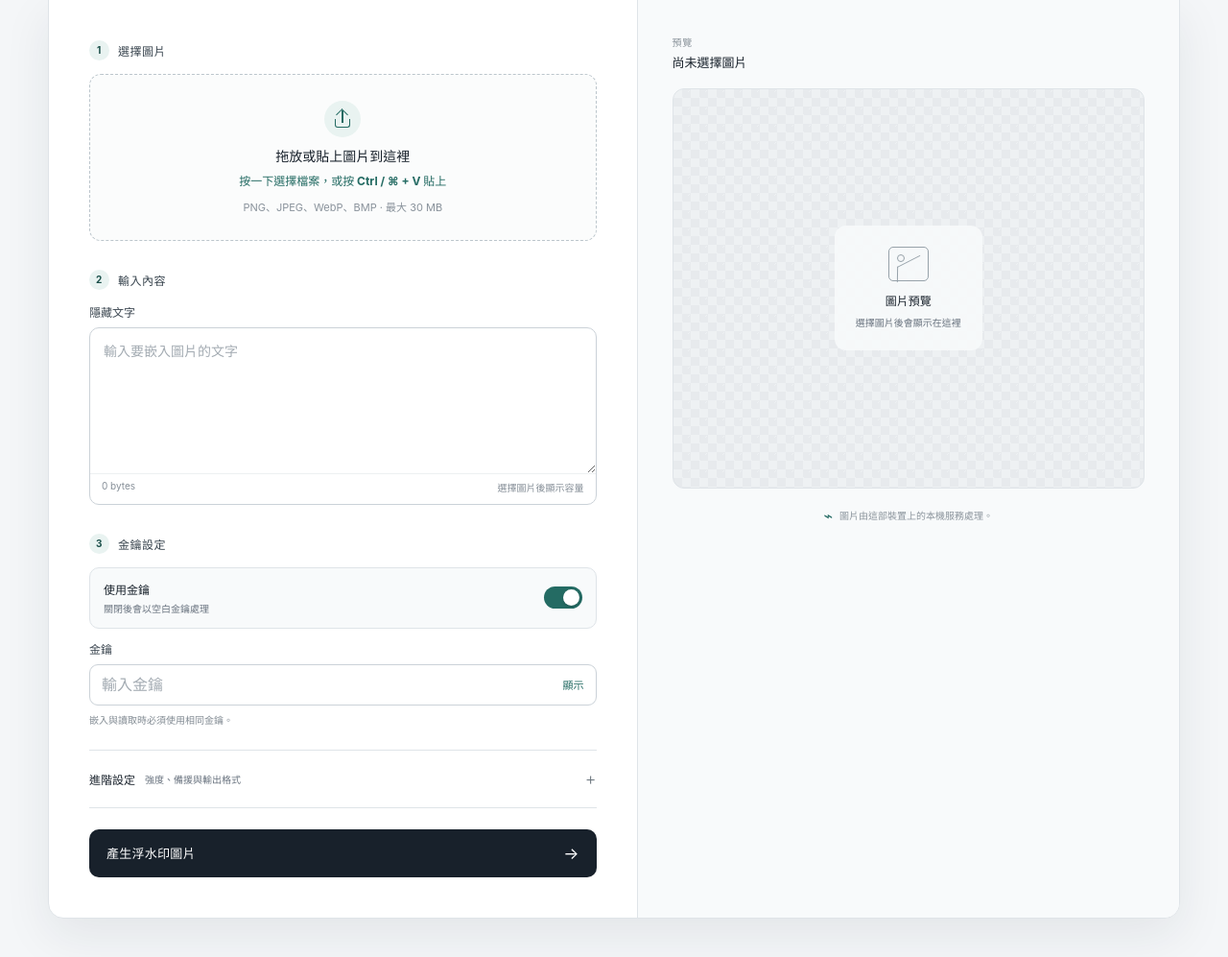
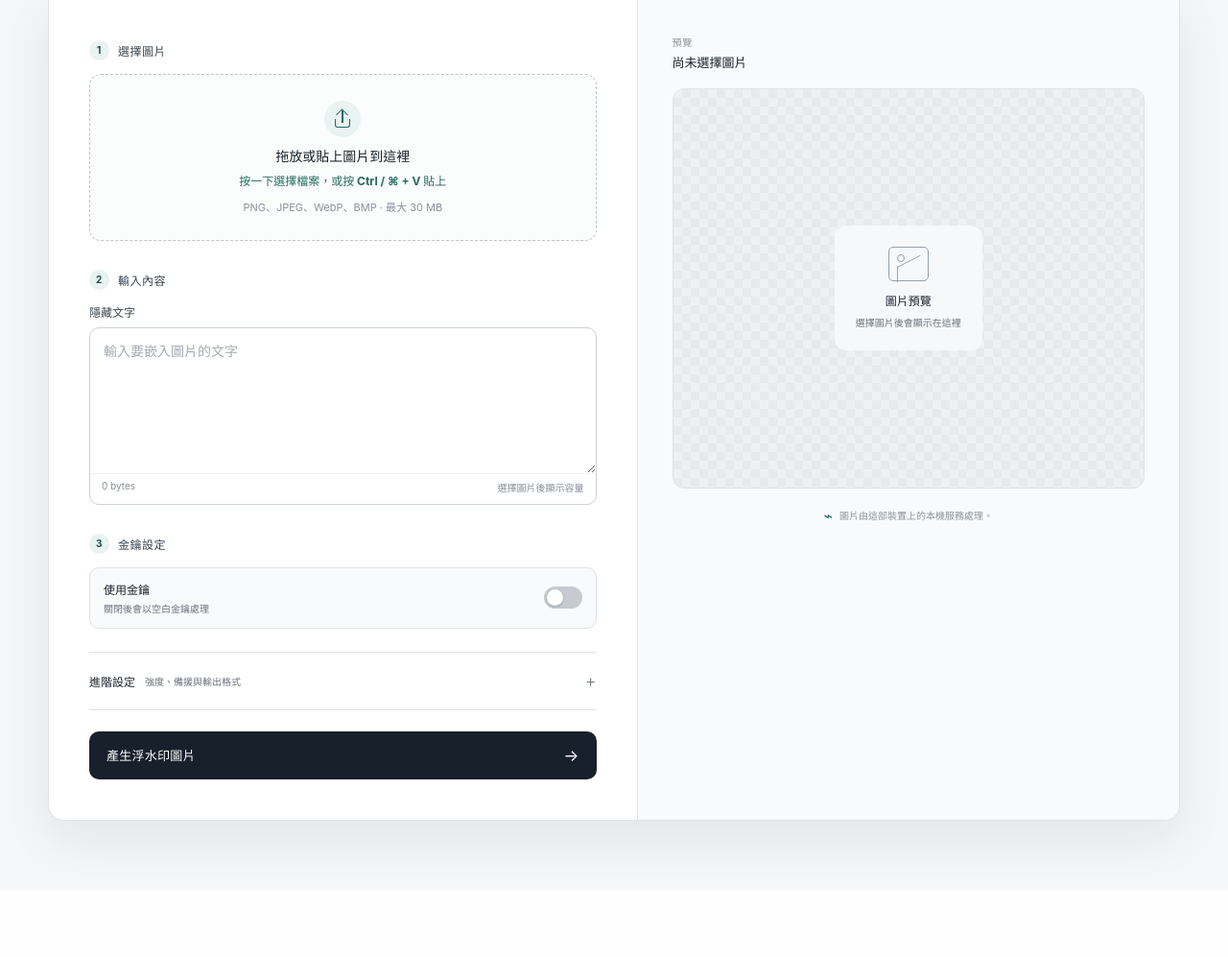
Before and after one commit to asdeq20062/ghostink, a Flask app: page / in a window 1280 px wide. Shown: the part 356-1353 px from the top of the page at 96% size. After the commit the page ends 1254 px from the top, so only its background shows below. Run offline with Flask 3, Linux system fonts and the light colour scheme; some libraries are stand-ins or nearby versions.

Commit message:
Update index.html to modify key input visibility and checkbox state. The key input field is now hidden by default, and the checkbox for using the key is unchecked by default.

```diff
--- a/templates/index.html
+++ b/templates/index.html
@@ -77,12 +77,12 @@
                 <span>關閉後會以空白金鑰處理</span>
               </div>
               <label class="switch">
-                <input id="use-key" type="checkbox" checked />
+                <input id="use-key" type="checkbox" />
                 <span aria-hidden="true"></span>
                 <b class="sr-only">使用金鑰</b>
               </label>
             </div>
-            <div class="key-input-row" id="key-input-row">
+            <div class="key-input-row" id="key-input-row" hidden>
               <label class="field-label" for="key">金鑰</label>
               <div class="password-wrap">
                 <input id="key" name="key" type="password" autocomplete="off" placeholder="輸入金鑰" />
```
